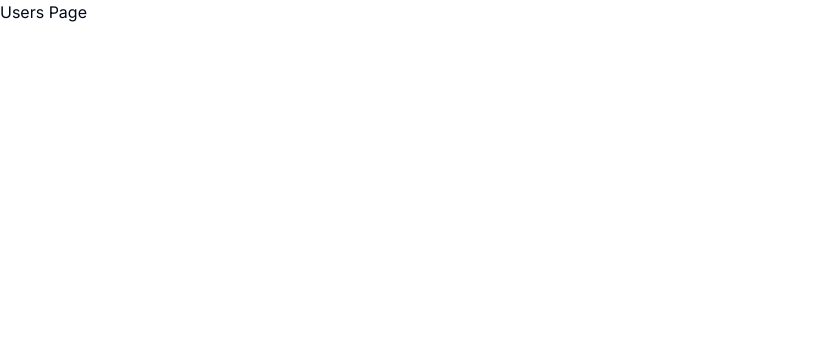
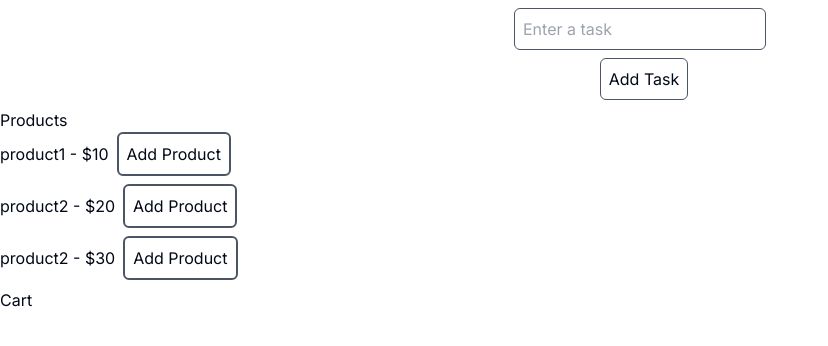
Before and after one commit to faizanprogrames/demo, a Next.js app: page / in a window 1280 px wide. Shown: the top 346 px of the page, without its empty margins (0-828 px from the left). Built offline with nearby package versions, Linux system fonts and the light colour scheme.

Commit message:
Initial Commit

```diff
--- a/app/(user)/page.tsx
+++ b/app/(user)/page.tsx
@@ -1,10 +1,12 @@
-import Link from "next/link";
+import TodoList from "@components/TodoList";
+import ShoppingCart from "@components/ShoppingCart";
 
 export default function Home() {
   return (
     <main className="">
       <div>
-        <Link href="/users">Users Page</Link>
+        <TodoList />
+        <ShoppingCart />
       </div>
     </main>
   );
--- /dev/null
+++ b/components/ShoppingCart.tsx
@@ -0,0 +1,42 @@
+"use client";
+
+import { useState } from "react";
+
+interface ProductsProps {
+  id: number;
+  name: string;
+  price: string;
+}
+
+interface CartProps {
+  product: ProductsProps;
+}
+
+const products: ProductsProps[] = [
+  { id: 1, name: "product1", price: "$10" },
+  { id: 100, name: "product2", price: "$20" },
+  { id: 10, name: "product2", price: "$30" },
+];
+
+export default function ShoppingCart() {
+  const [cart, setCart] = useState([]);
+
+  function addToCart(product: ProductsProps) {}
+  return (
+    <div>
+      <h2>Products</h2>
+      {products.map((product) => (
+        <div key={product.id}>
+          {product.name} - {product.price}
+          <button
+            className="ml-2 mb-2 p-2 rounded-md border-2 border-gray-600"
+            onClick={() => addToCart(product)}
+          >
+            Add Product
+          </button>
+        </div>
+      ))}
+      <h2>Cart</h2>
+    </div>
+  );
+}
--- a/components/TodoList.tsx
+++ b/components/TodoList.tsx
@@ -2,65 +2,57 @@
 
 import { useState } from "react";
 
-type Props = {
+// Define types for task and task list
+interface Task {
   id: number;
   text: string;
-  done: boolean;
-};
+}
 
 export default function TodoList() {
-  const [tasks, setTasks] = useState<Props[]>([]);
-  const [newTask, setNewTask] = useState<string>("");
+  // State for managing tasks
+  const [tasks, setTasks] = useState<Task[]>([]);
+  // State for managing input value
+  const [inputValue, setInputValue] = useState<string>("");
 
-  const addTask = () => {
-    if (newTask.trim() !== "") {
-      const newTaskObject: Props = {
+  // Function to handle adding a task
+  const handleAddTask = () => {
+    if (inputValue.trim() !== "") {
+      const newTask: Task = {
         id: tasks.length + 1,
-        text: newTask,
-        done: false,
+        text: inputValue.trim(),
       };
-
-      setTasks([...tasks, newTaskObject]);
-      setNewTask("");
+      setTasks([...tasks, newTask]);
+      setInputValue("");
     }
   };
 
-  const markAsDone = (taskId: number) => {
-    const updatedTasks = tasks.map((task) =>
-      task.id === taskId ? { ...task, done: !task.done } : task
-    );
-
-    setTasks(updatedTasks);
-  };
-
-  const deleteTask = (taskId: number) => {
+  // Function to handle deleting a task
+  const handleDeleteTask = (taskId: number) => {
     const updatedTasks = tasks.filter((task) => task.id !== taskId);
     setTasks(updatedTasks);
   };
 
   return (
-    <div>
-      <div className="space-x-2">
+    <div className="flex flex-col items-center justify-center space-x-2">
       <input
         type="text"
-          value={newTask}
-          onChange={(e) => setNewTask(e.target.value)}
-          placeholder="Enter a new task"
-          className="border border-gray-600 p-2 rounded-md"
+        value={inputValue}
+        onChange={(e) => setInputValue(e.target.value)}
+        placeholder="Enter a task"
+        className="mt-2 border border-gray-600 p-2 rounded-md"
       />
       <button
-          onClick={addTask}
-          className="border border-gray-600 p-2 rounded-md"
+        onClick={handleAddTask}
+        className="mt-2 border border-gray-600 p-2 rounded-md"
       >
         Add Task
       </button>
-      </div>
-      <ul>
+      <ul className="mt-2">
         {tasks.map((task) => (
           <li key={task.id}>
             {task.text}
             <button
-              onClick={() => deleteTask(task.id)}
+              onClick={() => handleDeleteTask(task.id)}
               className="border border-gray-600 p-2 rounded-md"
             >
               Delete
```
Also changed, not shown: sanity.cli.ts (+7 -7 lines), sanity.config.ts (+8 -8 lines). Lines whose indentation alone changed are shown as unchanged.
